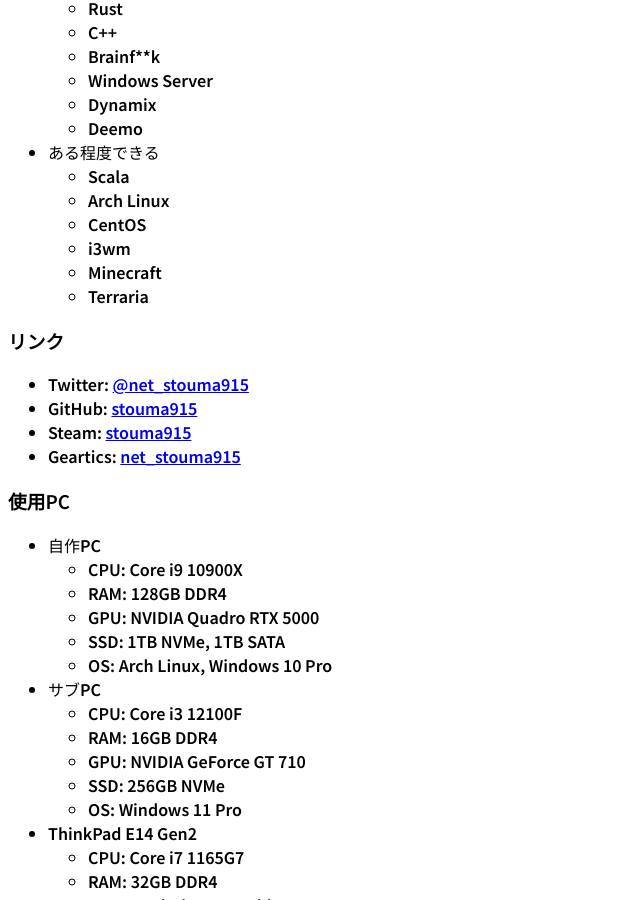
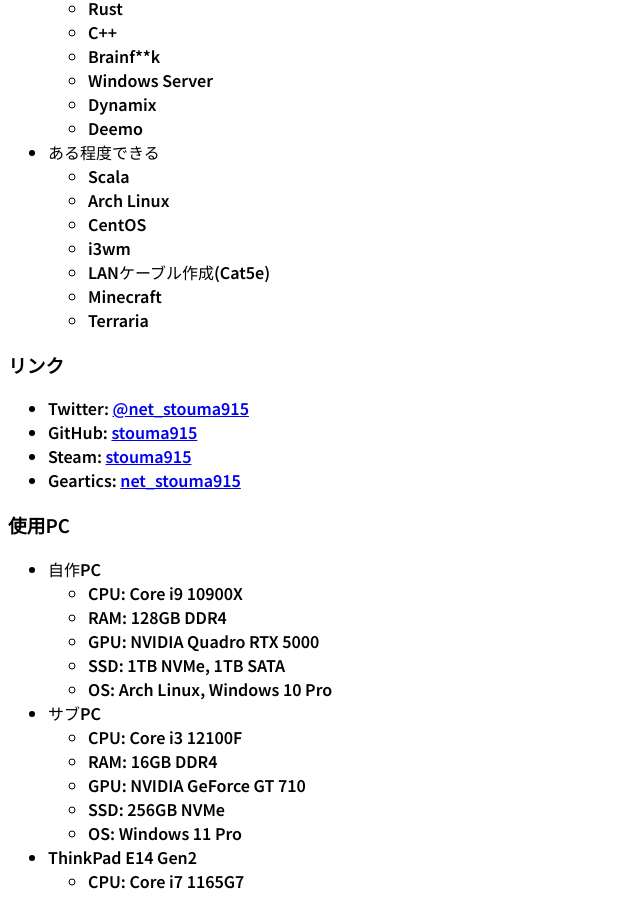
Before and after one commit to t-sasaki915/t-sasaki-net, a Jekyll site: the page built from docs/index.md, in a window 1280 px wide and 900 px high, scrolled down 1268 px. Shown: the whole window, without its empty margins (0-640 px from the left). Built offline with Jekyll 4.4.1, drawn with Linux system fonts in a browser that asks for light colours; Markdown is read by kramdown in place of the engine named in the settings.

Commit message:
Update index.md

```diff
--- a/docs/index.md
+++ b/docs/index.md
@@ -63,6 +63,7 @@
   - Arch Linux
   - CentOS
   - i3wm
+  - LANケーブル作成(Cat5e)
   - Minecraft
   - Terraria
 
```
